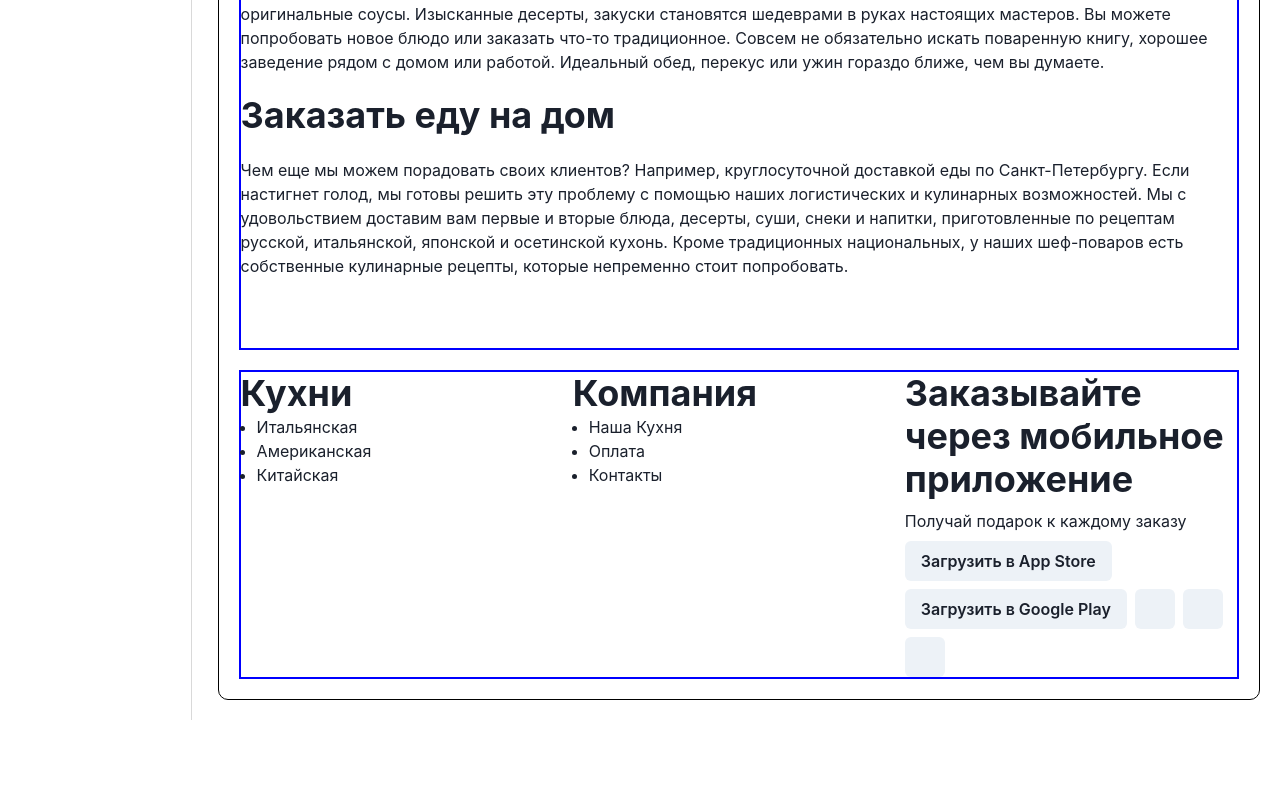
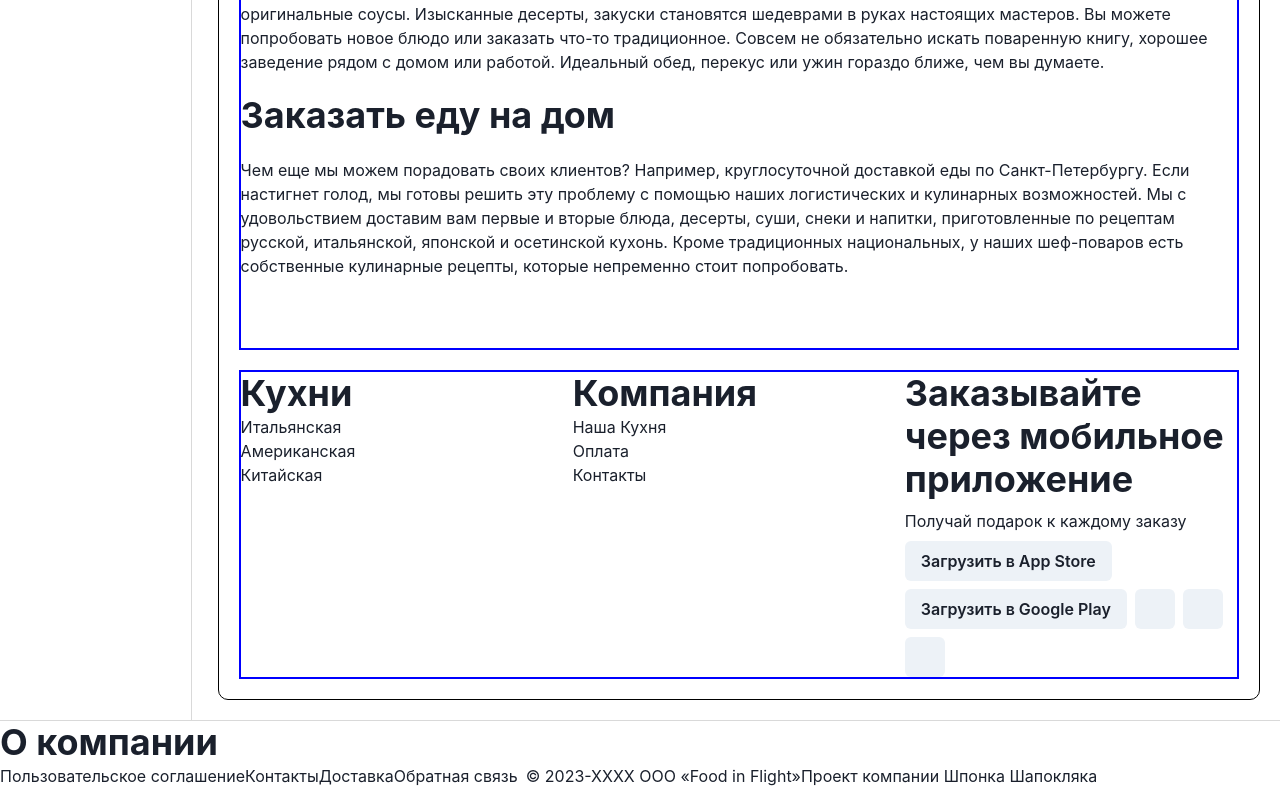
Before and after one commit to RskullW/food_in_flight, a React (Create React App) app in the folder foodinflight_frontend/: page / in a window 1280 px wide. Shown: the part 1131-1931 px from the top of the page. Before the commit the page ends 1851 px from the top, so only its background shows below. Built offline with nearby package versions, Linux system fonts and the light colour scheme.

Commit message:
added: footer & header image

```diff
--- /dev/null
+++ b/foodinflight_frontend/src/components/Footer.jsx
@@ -0,0 +1,41 @@
+import React from "react";
+import { Box, Wrap, WrapItem, List, ListItem, Flex, Spacer, Text, Link} from "@chakra-ui/react";
+import { Heading } from "@chakra-ui/react";
+
+const Footer = () => {
+  return(
+    <Box className="footer" borderTop="1px solid rgba(0,0,0,0.15)" h="80px">
+      <Heading className="footer__article">О компании</Heading>
+      <Wrap className="footer__content">
+        <WrapItem className="footer__nav-menu">
+          <Flex flexDirection="row">
+            <List display="flex">
+              <ListItem>
+                <Link>Пользовательское соглашение</Link>
+              </ListItem>
+              <Spacer />
+              <ListItem>
+                <Link>Контакты</Link>
+              </ListItem>
+              <Spacer />
+              <ListItem>
+                <Link>Доставка</Link>
+              </ListItem>
+              <Spacer />
+              <ListItem>
+                <Link>Обратная связь</Link>
+              </ListItem>
+            </List>
+          </Flex>
+        </WrapItem>
+        <WrapItem className="footer__copyright">
+          <Text>© 2023-XXXX ООО «Food in Flight»</Text>
+          <Text>Проект компании Шпонка Шапокляка</Text>
+        </WrapItem>
+      </Wrap>
+
+    </Box>
+  )
+}
+
+export default Footer
--- a/foodinflight_frontend/src/components/Layout.jsx
+++ b/foodinflight_frontend/src/components/Layout.jsx
@@ -1,6 +1,8 @@
 import React from 'react'
 import { Box } from '@chakra-ui/react'
+import { Heading } from '@chakra-ui/react'
 import Header from './Header'
+import Footer from './Footer'
 
 
 const Layout = ({ children }) => {
@@ -10,6 +12,7 @@ const Layout = ({ children }) => {
             <Box>
                 { children }
             </Box>
+          <Footer/>
         </Box>
     )
 }
--- a/foodinflight_frontend/src/components/MainContent.jsx
+++ b/foodinflight_frontend/src/components/MainContent.jsx
@@ -5,7 +5,7 @@ import MainPart from "./MainPart";
 
 const MainContent = () => {
   return (
-    <Grid className="main-content" templateColumns="repeat(12, 1fr)" gap="2%" minH="calc(100vh - 80px)">
+    <Grid className="main-content" templateColumns="repeat(12, 1fr)" gap="2%">
       <Navbar />
       <MainPart />
     </Grid>
--- a/foodinflight_frontend/src/components/MainPart.jsx
+++ b/foodinflight_frontend/src/components/MainPart.jsx
@@ -1,5 +1,5 @@
 import React from "react";
-import { Grid, GridItem, Box, Image, Link, Heading, Wrap, Center, WrapItem, Text, Button, UnorderedList, ListItem, IconButton} from "@chakra-ui/react";
+import { Grid, GridItem, Box, Image, Link, Heading, Wrap, Center, WrapItem, Text, Button, List, ListItem, IconButton} from "@chakra-ui/react";
 import { CATEGORIES } from "../data/Categories";
 import { POPULAR_CATEGORIES } from "../data/PopularCategories";
 import { KITCHENS } from "../data/Kitchens";
@@ -58,7 +58,7 @@ const MainPart = () => {
       <Grid className="footer" gridTemplateColumns="repeat(3,1fr)" border="2px solid blue" margin="20px">
         <GridItem className="footer__nav-menu">
           <Heading>Кухни</Heading>
-          <UnorderedList>
+          <List>
             {
               KITCHENS.map((KITCHEN) => (
                 <ListItem>
@@ -66,15 +66,21 @@ const MainPart = () => {
                 </ListItem>
               ))
             }
-          </UnorderedList>
+          </List>
         </GridItem>
         <GridItem className="footer__nav-menu">
           <Heading>Компания</Heading>
-          <UnorderedList>
-            <ListItem><Link>Наша Кухня</Link></ListItem>
-            <ListItem><Link>Оплата</Link></ListItem>
-            <ListItem><Link>Контакты</Link></ListItem>
-          </UnorderedList>
+          <List>
+            <ListItem>
+              <Link>Наша Кухня</Link>
+            </ListItem>
+            <ListItem>
+              <Link>Оплата</Link>
+            </ListItem>
+            <ListItem>
+              <Link>Контакты</Link>
+            </ListItem>
+          </List>
         </GridItem>
         <GridItem className="footer__nav-item">
           <Wrap>
--- a/foodinflight_frontend/src/pages/IndexPage.jsx
+++ b/foodinflight_frontend/src/pages/IndexPage.jsx
@@ -1,5 +1,4 @@
 import React from 'react';
-import { Heading } from '@chakra-ui/react';
 import Layout from '../components/Layout';
 import MainContent from '../components/MainContent';
 
```
Also changed, not shown: foodinflight_frontend/src/components/Header.jsx (+1 -1 lines).
